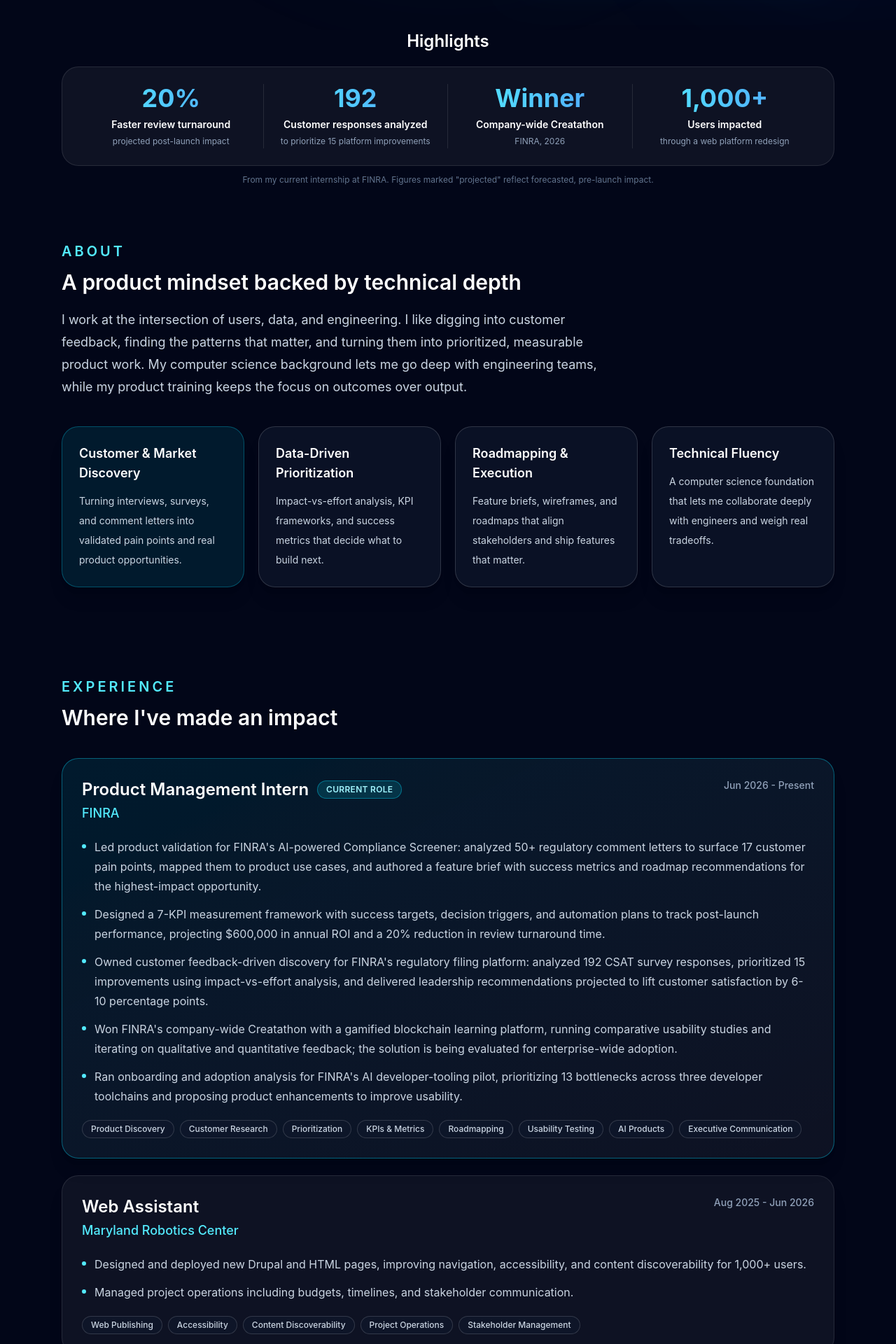
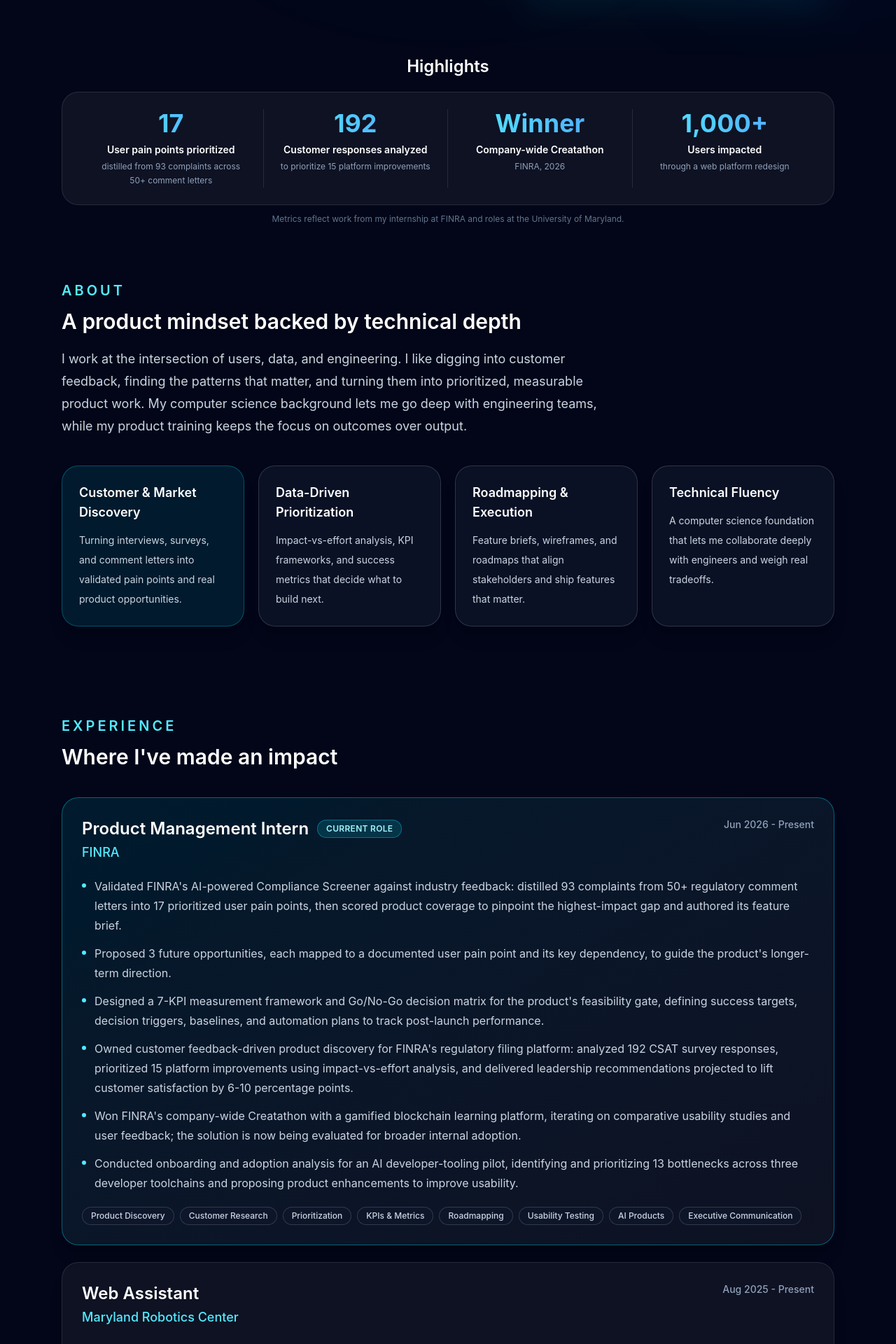
Before and after one commit to arikhasan2210/Portfolio-Web-Page, a React (Vite) app: page / in a window 1280 px wide. Shown: the part 680-2600 px from the top of the page at 70% size. Built offline with nearby package versions, Linux system fonts and the light colour scheme.

Commit message:
Update App.jsx

```diff
--- a/src/App.jsx
+++ b/src/App.jsx
@@ -3,9 +3,9 @@ import arikPhoto from "./assets/arik.png";
 export default function ArikPortfolio() {
   const stats = [
     {
-      value: "20%",
-      label: "Faster review turnaround",
-      sub: "projected post-launch impact",
+      value: "17",
+      label: "User pain points prioritized",
+      sub: "distilled from 93 complaints across 50+ comment letters",
     },
     {
       value: "192",
@@ -50,11 +50,12 @@ export default function ArikPortfolio() {
       period: "Jun 2026 - Present",
       featured: true,
       bullets: [
-        "Led product validation for FINRA's AI-powered Compliance Screener: analyzed 50+ regulatory comment letters to surface 17 customer pain points, mapped them to product use cases, and authored a feature brief with success metrics and roadmap recommendations for the highest-impact opportunity.",
-        "Designed a 7-KPI measurement framework with success targets, decision triggers, and automation plans to track post-launch performance, projecting $600,000 in annual ROI and a 20% reduction in review turnaround time.",
-        "Owned customer feedback-driven discovery for FINRA's regulatory filing platform: analyzed 192 CSAT survey responses, prioritized 15 improvements using impact-vs-effort analysis, and delivered leadership recommendations projected to lift customer satisfaction by 6-10 percentage points.",
-        "Won FINRA's company-wide Creatathon with a gamified blockchain learning platform, running comparative usability studies and iterating on qualitative and quantitative feedback; the solution is being evaluated for enterprise-wide adoption.",
-        "Ran onboarding and adoption analysis for FINRA's AI developer-tooling pilot, prioritizing 13 bottlenecks across three developer toolchains and proposing product enhancements to improve usability.",
+        "Validated FINRA's AI-powered Compliance Screener against industry feedback: distilled 93 complaints from 50+ regulatory comment letters into 17 prioritized user pain points, then scored product coverage to pinpoint the highest-impact gap and authored its feature brief.",
+        "Proposed 3 future opportunities, each mapped to a documented user pain point and its key dependency, to guide the product's longer-term direction.",
+        "Designed a 7-KPI measurement framework and Go/No-Go decision matrix for the product's feasibility gate, defining success targets, decision triggers, baselines, and automation plans to track post-launch performance.",
+        "Owned customer feedback-driven product discovery for FINRA's regulatory filing platform: analyzed 192 CSAT survey responses, prioritized 15 platform improvements using impact-vs-effort analysis, and delivered leadership recommendations projected to lift customer satisfaction by 6-10 percentage points.",
+        "Won FINRA's company-wide Creatathon with a gamified blockchain learning platform, iterating on comparative usability studies and user feedback; the solution is now being evaluated for broader internal adoption.",
+        "Conducted onboarding and adoption analysis for an AI developer-tooling pilot, identifying and prioritizing 13 bottlenecks across three developer toolchains and proposing product enhancements to improve usability.",
       ],
       tags: [
         "Product Discovery",
@@ -70,17 +71,17 @@ export default function ArikPortfolio() {
     {
       role: "Web Assistant",
       company: "Maryland Robotics Center",
-      period: "Aug 2025 - Jun 2026",
+      period: "Aug 2025 - Present",
       bullets: [
-        "Designed and deployed new Drupal and HTML pages, improving navigation, accessibility, and content discoverability for 1,000+ users.",
-        "Managed project operations including budgets, timelines, and stakeholder communication.",
+        "Designed and deployed new Drupal and HTML pages, improving navigation and accessibility for 1,000+ users.",
+        "Translated content requirements from faculty and research teams into site updates, coordinating budgets, timelines, and delivery end to end.",
       ],
       tags: [
         "Web Publishing",
         "Accessibility",
-        "Content Discoverability",
-        "Project Operations",
+        "Content Management",
         "Stakeholder Management",
+        "Project Coordination",
       ],
     },
     {
@@ -89,9 +90,9 @@ export default function ArikPortfolio() {
       period: "Aug 2024 - Jan 2025",
       bullets: [
         "Resolved 150+ Jira service tickets supporting software and hardware issues for university staff.",
-        "Managed an inventory database for 300+ devices, cutting asset discrepancies by 30% through systematic tracking and regular audits.",
+        "Managed an inventory database for 300+ devices, reducing asset discrepancies by 30% through systematic audits.",
         "Configured and deployed 150+ devices across Windows, macOS, and Linux.",
-        "Supported AV installations in 20+ rooms, improving setup efficiency by 25% with Jira-based request tracking.",
+        "Provided technical support for AV installations in 20+ rooms, improving setup efficiency by 25%.",
       ],
       tags: [
         "Jira",
@@ -114,7 +115,7 @@ export default function ArikPortfolio() {
         "Led a team from customer discovery through MVP, owning direction and scope.",
         "Ran customer interviews and user research, translating insights into personas, user stories, requirements, and a prioritized feature set.",
         "Designed wireframes, prototypes, and UI mockups in Figma, iterating on user and stakeholder feedback.",
-        "Shipped budgeting, transaction management, and financial analytics features.",
+        "Collaborated on implementing budgeting, transaction management, and financial analytics features.",
       ],
       tags: [
         "Product Discovery",
@@ -167,11 +168,11 @@ export default function ArikPortfolio() {
       "Pendo",
       "Jira",
       "Miro",
-      "Power BI",
+      "Confluence",
+      "User Research",
       "Product Analytics",
       "KPI Development",
       "Roadmapping",
-      "Wireframing",
     ],
     technical: [
       "SQL",
@@ -334,6 +335,10 @@ export default function ArikPortfolio() {
                   <p className="mt-1 font-semibold text-white">Dec 2026</p>
                 </div>
               </div>
+              <p className="mt-4 text-center text-sm text-slate-400">
+                Based in Maryland &middot;{" "}
+                <span className="text-slate-200">open to relocating</span>
+              </p>
             </div>
           </div>
         </div>
@@ -356,7 +361,7 @@ export default function ArikPortfolio() {
           ))}
         </div>
         <p className="mt-3 text-center text-xs text-slate-500">
-          From my current internship at FINRA. Figures marked "projected" reflect forecasted, pre-launch impact.
+          Metrics reflect work from my internship at FINRA and roles at the University of Maryland.
         </p>
       </section>
 
@@ -663,6 +668,14 @@ export default function ArikPortfolio() {
               LinkedIn
             </a>
             <a
+              href="https://github.com/arikhasan2210"
+              target="_blank"
+              rel="noopener noreferrer"
+              className="rounded-2xl border border-white/20 px-5 py-3 font-semibold text-white transition hover:border-cyan-300/50 hover:bg-cyan-400/10 hover:text-cyan-100"
+            >
+              GitHub
+            </a>
+            <a
               href="/resume.pdf"
               target="_blank"
               rel="noopener noreferrer"
@@ -678,6 +691,38 @@ export default function ArikPortfolio() {
       <footer className="border-t border-white/10">
         <div className="mx-auto flex max-w-6xl flex-col items-center justify-between gap-3 px-6 py-8 text-sm text-slate-500 md:flex-row">
           <p>&copy; {new Date().getFullYear()} Arik Hasan. All rights reserved.</p>
+          <div className="flex flex-wrap items-center justify-center gap-5">
+            <a
+              href="mailto:arikhasan16@gmail.com"
+              className="transition hover:text-cyan-200"
+            >
+              Email
+            </a>
+            <a
+              href="https://www.linkedin.com/in/arik-hasan"
+              target="_blank"
+              rel="noopener noreferrer"
+              className="transition hover:text-cyan-200"
+            >
+              LinkedIn
+            </a>
+            <a
+              href="https://github.com/arikhasan2210"
+              target="_blank"
+              rel="noopener noreferrer"
+              className="transition hover:text-cyan-200"
+            >
+              GitHub
+            </a>
+            <a
+              href="/resume.pdf"
+              target="_blank"
+              rel="noopener noreferrer"
+              className="transition hover:text-cyan-200"
+            >
+              Resume
+            </a>
+          </div>
         </div>
       </footer>
     </div>
```
